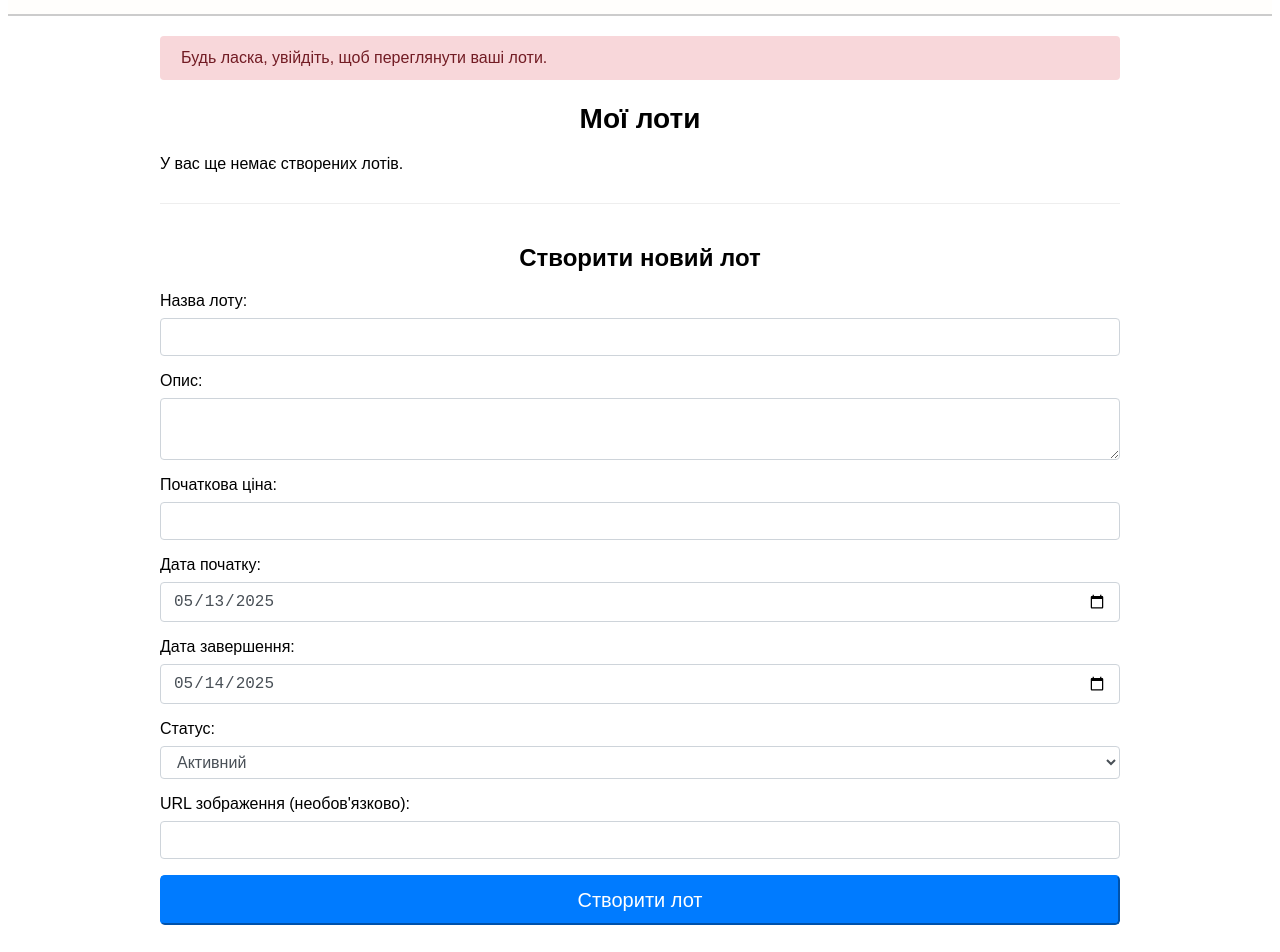
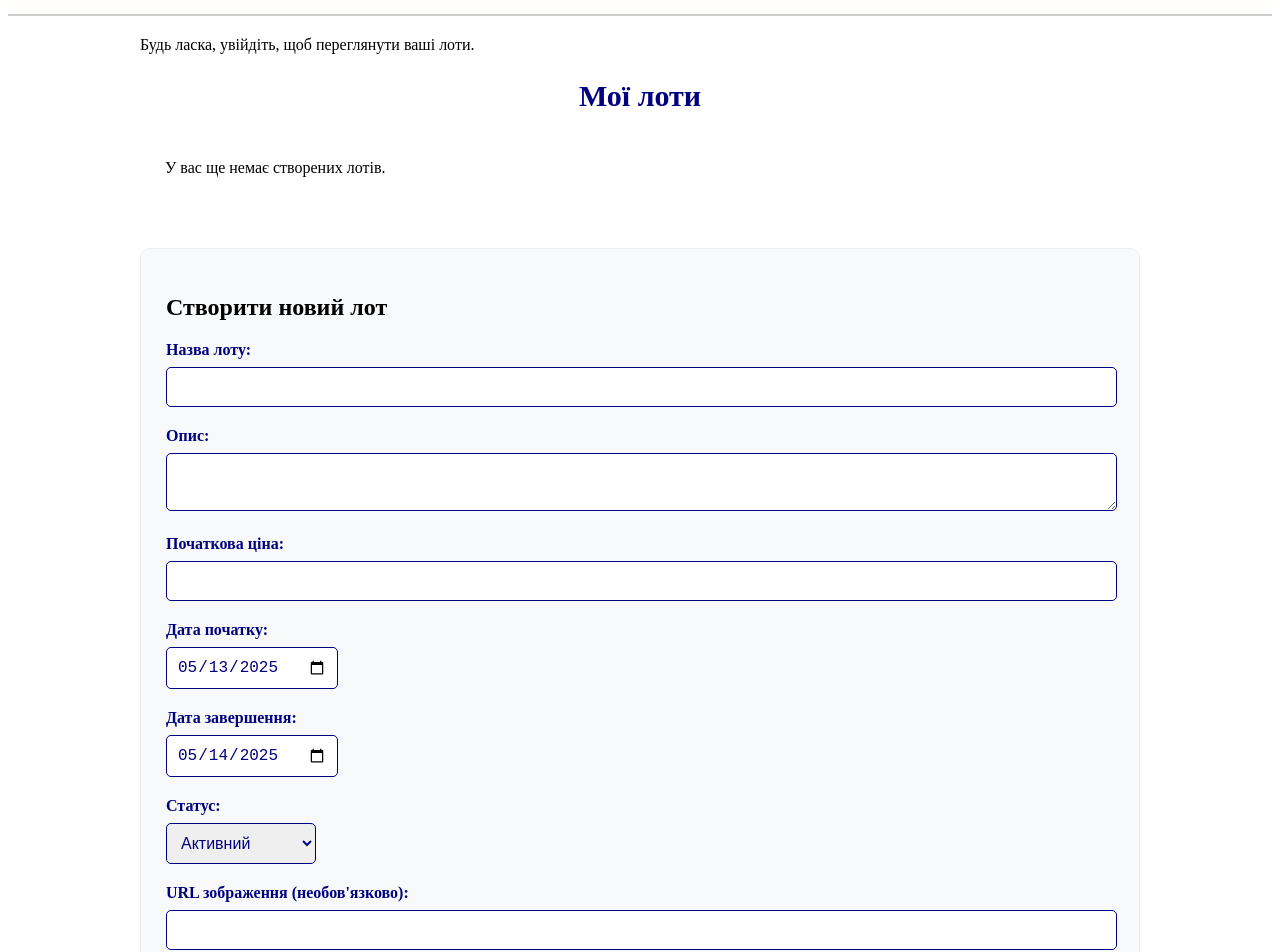
Before and after one commit to Sameliuk/lab-6-frontend, a Vue app: page /users/profile in a window 1280 px wide. Shown: the part 82-1034 px from the top of the page. Built offline with nearby package versions, Linux system fonts and the light colour scheme.

Commit message:
Remove comments

```diff
--- a/src/view/UserProfileView.vue
+++ b/src/view/UserProfileView.vue
@@ -85,23 +85,21 @@
 <script setup>
 import { ref, onMounted } from 'vue';
 import { useUserStore } from '@/stores/userStore';
-// import { useRouter } from 'vue-router'; // Розкоментуйте, якщо будете використовувати router для навігації, наприклад, в editLot
 
-// const router = useRouter(); // Ініціалізуйте, якщо потрібно для editLot
 const userStore = useUserStore();
 
 const lots = ref([]);
-const error = ref(null); // Для відображення загальних помилок на сторінці
+const error = ref(null);
 const isLoadingLots = ref(true);
 const isCreatingLot = ref(false);
 
 const newLot = ref({
   title: '',
   description: '',
-  startPrice: null, // Важливо: початкове значення null
+  startPrice: null,
   startTime: getTodayDate(),
   endTime: getTomorrowDate(),
-  status: true, // За замовчуванням лот активний (булеве значення)
+  status: true,
   image: ''
 });
 
@@ -129,9 +127,9 @@ async function fetchUserLots() {
     return;
   }
   try {
-    const response = await fetch(`${apiBaseUrl}/lots`, { // Припускаємо, що цей ендпоінт повертає лоти поточного користувача або всі лоти, якщо потрібна фільтрація на бекенді
+    const response = await fetch(`${apiBaseUrl}/lots`, {
         method: 'GET',
-        credentials: 'include' // Додано для сесій
+        credentials: 'include'
     });
     if (!response.ok) {
       const errorData = await response.json().catch(() => ({ message: `Помилка ${response.status} при завантаженні лотів (сервер не повернув JSON)` }));
@@ -173,33 +171,30 @@ function formatDate(dateString) {
 
 async function updateLotStatus(lotToUpdate) {
   error.value = null;
-  const newStatusForBackend = lotToUpdate.status; // v-model вже оновив lot.status до нового значення
+  const newStatusForBackend = lotToUpdate.status;
 
   console.log(`[UserProfileView] Спроба оновити статус для лоту ID ${lotToUpdate.id} на: ${newStatusForBackend}`);
   try {
     const response = await fetch(`${apiBaseUrl}/lots/${lotToUpdate.id}/status`, {
       method: 'PUT',
       headers: { 'Content-Type': 'application/json' },
-      body: JSON.stringify({ newStatus: String(newStatusForBackend) }), // Надсилаємо рядок "true" або "false"
-      credentials: 'include' // Додано для сесій
+      body: JSON.stringify({ newStatus: String(newStatusForBackend) }),
+      credentials: 'include'
     });
     if (!response.ok) {
       const errorData = await response.json().catch(() => ({ message: 'Помилка оновлення статусу (сервер не повернув JSON)' }));
       throw new Error(errorData.message || 'Помилка оновлення статусу');
     }
     console.log(`[UserProfileView] Статус для лоту ID ${lotToUpdate.id} успішно оновлено на бекенді.`);
-    // Якщо бекенд повертає оновлений лот, можна оновити його в `lots.value`
-    // const updatedLotFromServer = await response.json();
-    // const lotIndex = lots.value.findIndex(l => l.id === updatedLotFromServer.id);
-    // if (lotIndex !== -1) lots.value.splice(lotIndex, 1, updatedLotFromServer);
+
   } catch (err) {
     console.error('[UserProfileView] Помилка оновлення статусу:', err);
     error.value = err.message;
     alert(`Помилка оновлення статусу: ${err.message}`);
-    // Відкат зміни статусу в UI у разі помилки
+
     const lotInArray = lots.value.find(l => l.id === lotToUpdate.id);
     if (lotInArray) {
-      lotInArray.status = !newStatusForBackend; // Повертаємо до попереднього значення
+      lotInArray.status = !newStatusForBackend;
     }
   }
 }
@@ -211,7 +206,7 @@ async function deleteLot(lotId) {
     try {
       const response = await fetch(`${apiBaseUrl}/lots/${lotId}`, {
         method: 'DELETE',
-        credentials: 'include' // Додано для сесій
+        credentials: 'include'
       });
       if (!response.ok) {
         const errorData = await response.json().catch(() => ({ message: 'Помилка видалення лоту (сервер не повернув JSON)' }));
@@ -235,7 +230,6 @@ async function handleCreateLot() {
     return;
   }
 
-  // --- Покращена клієнтська валідація ---
   if (!newLot.value.title.trim()) {
     alert('Назва лоту є обов\'язковою.'); return;
   }
@@ -254,53 +248,48 @@ async function handleCreateLot() {
   if (new Date(newLot.value.endTime) <= new Date(newLot.value.startTime)) {
     alert('Дата завершення має бути пізнішою за дату початку.'); return;
   }
-  // --- Кінець валідації ---
 
   isCreatingLot.value = true;
   error.value = null;
-
 
   const payload = {
     userId: userStore.userId,
     title: newLot.value.title.trim(),
     description: newLot.value.description.trim(),
-    startPrice: parseFloat(newLot.value.startPrice),    // <--- ЗМІНЕНО на startPrice (camelCase)
-    currentPrice: parseFloat(newLot.value.startPrice),  // <--- ЗМІНЕНО на currentPrice (camelCase)
-    status: newLot.value.status, // newLot.status вже має бути булевим з вашого select
-    startTime: newLot.value.startTime,                   // <--- ЗМІНЕНО на startTime (camelCase)
-    endTime: newLot.value.endTime,                     // <--- ЗМІНЕНО на endTime (camelCase)
+    startPrice: parseFloat(newLot.value.startPrice),
+    currentPrice: parseFloat(newLot.value.startPrice),
+    status: newLot.value.status,
+    startTime: newLot.value.startTime,
+    endTime: newLot.value.endTime,
     image: newLot.value.image || null
   };
 
-  // Цей console.log є КЛЮЧОВИМ для діагностики помилки "Не всі обов'язкові поля заповнені"
   console.log("[UserProfileView] Дані для створення лоту (payload):", JSON.stringify(payload, null, 2));
 
   try {
-    const response = await fetch(`${apiBaseUrl}/lots/create`, { // Перевірте, чи URL /lots/create правильний
+    const response = await fetch(`${apiBaseUrl}/lots/create`, {
       method: 'POST',
       headers: { 'Content-Type': 'application/json' },
       body: JSON.stringify(payload),
-      credentials: 'include' // Додано для сесій
+      credentials: 'include'
     });
 
-    if (!response.ok) { // Якщо статус не 2xx (наприклад, 400, 401, 500)
+    if (!response.ok) {
       const errorData = await response.json().catch(() => ({
         error: `Помилка створення лоту. Статус: ${response.status}. Сервер не повернув JSON.`
       }));
-      // errorData.message з вашого бекенду (якщо є), або errorData.error, або запасне повідомлення
+
       throw new Error(errorData.message || errorData.error || `Невідома помилка створення лоту (статус ${response.status})`);
     }
 
-    const createdLot = await response.json(); // Очікуємо, що бекенд поверне створений лот
+    const createdLot = await response.json();
     console.log("[UserProfileView] Лот успішно створено на бекенді:", createdLot);
 
-    // Додаємо новий лот на початок списку і коректно обробляємо його статус
     lots.value.unshift({
         ...createdLot,
         status: typeof createdLot.status === 'string' ? createdLot.status.toLowerCase() === 'true' : Boolean(createdLot.status)
     });
 
-    // Очищаємо форму
     newLot.value = {
       title: '',
       description: '',
@@ -312,8 +301,8 @@ async function handleCreateLot() {
     };
   } catch (err) {
     console.error('[UserProfileView] Помилка створення лоту (в catch блоці):', err);
-    error.value = err.message; // Відображаємо помилку користувачу через <div v-if="error"...>
-    alert(`Помилка створення лоту: ${err.message}`); // Додатково показуємо alert
+    error.value = err.message;
+    alert(`Помилка створення лоту: ${err.message}`);
   } finally {
     isCreatingLot.value = false;
   }
@@ -321,7 +310,7 @@ async function handleCreateLot() {
 
 function editLot(lot) {
   alert(`Редагування лоту: ${lot.title} (ID: ${lot.id}) - функціонал ще не реалізовано`);
-  // Для реалізації: router.push(`/edit-lot/${lot.id}`); або відкриття модального вікна
+
 }
 
 onMounted(() => {
@@ -331,175 +320,279 @@ onMounted(() => {
   } else {
     console.warn('[UserProfileView] Користувач не авторизований при завантаженні профілю. Лоти не завантажено.');
     error.value = 'Будь ласка, увійдіть, щоб переглянути ваші лоти.';
-    isLoadingLots.value = false; // Зупиняємо індикатор завантаження, бо запиту не буде
+    isLoadingLots.value = false;
   }
 });
 </script>
 
 <style scoped>
 
-.user-profile-page {
+/* Загальні стилі */
+body {
     font-family: Arial, sans-serif;
+    margin: 0;
+    padding: 0;
+    background-color: #fffefc;
+    color: navy;
 }
 
+/* Контейнер для вмісту */
 .container {
-  max-width: 960px;
-  margin: 20px auto;
-  padding: 0 15px;
+    max-width: 1000px;
+    margin: 0 auto;
+    padding: 20px;
 }
 
-.error-message {
-  color: #721c24;
-  background-color: #f8d7da;
-  border-color: #f5c6cb;
-  padding: .75rem 1.25rem;
-  margin-bottom: 1rem;
-  border: 1px solid transparent;
-  border-radius: .25rem;
+/* Секція для створення лоту і лоти */
+.create-lot-section {
+    background: #f8f9fa;
+    border: 1px solid rgb(238, 238, 239);
+    padding: 25px;
+    border-radius: 10px;
+    margin: 30px 0;
+    box-shadow: 0 2px 4px rgba(0, 0, 0, 0.05);
+}
+
+#lots-container {
+    padding: 25px;
+    display: flex;
+    flex-wrap: wrap;
 }
 
 .title {
-  margin-bottom: 20px;
-  font-size: 1.75rem;
+    font-size: 30px;
+    margin-bottom: 5px;
+    color: navy;
+    font-weight: bold;
     text-align: center;
 }
 
-#lots-container .lot {
-  border: 1px solid #ddd;
-  padding: 15px;
+.lot {
+    background-color: #f8f9fa;
+    border: 1px solid rgb(238, 238, 239);
+    border-radius: 8px;
+    padding: 20px;
+    margin: 10px;
+    width: 30%;
+    box-sizing: border-box;
+    transition: transform 0.3s ease, box-shadow 0.3s ease;
     margin-bottom: 20px;
-  border-radius: 5px;
-  background-color: #fff;
+}
+
+.lot:hover {
+    transform: translateY(-10px);
+    box-shadow: 0 4px 8px rgba(0, 0, 0, 0.1);
 }
 
 .lot h3 {
-  margin-top: 0;
-  margin-bottom: .5rem;
-  font-size: 1.5rem;
+    font-size: 20px;
+    margin-bottom: 10px;
 }
 
 .lot p {
-  margin-bottom: .5rem;
-  line-height: 1.6;
-}
-.lot .desc {
-    color: #555;
+    font-size: 16px;
+    margin: 5px 0;
+    color: #7a80a2;
+    word-wrap: break-word;
 }
 
 .status-select {
-  padding: .375rem .75rem;
-  font-size: 1rem;
-  line-height: 1.5;
-  color: #495057;
-  background-color: #fff;
-  background-clip: padding-box;
-  border: 1px solid #ced4da;
-  border-radius: .25rem;
-  transition: border-color .15s ease-in-out,box-shadow .15s ease-in-out;
+    padding: 5px;
+    border-radius: 4px;
+    font-size: 14px;
+    margin-right: 10px;
 }
 
 .status-indicator {
+    padding: 5px 10px;
+    border-radius: 4px;
+    font-size: 14px;
     display: inline-block;
-  width: 10px;
-  height: 10px;
-  border-radius: 50%;
-  margin-left: 8px;
-  vertical-align: middle;
 }
 
 .status-indicator.active {
-  background-color: #28a745;
+    background-color: #4caf50;
+    color: white;
 }
 
 .status-indicator.inactive {
-  background-color: #dc3545;
+    background-color: #f44336;
+    color: white;
 }
 
-.lot-actions {
-  margin-top: 15px;
+.delete-lot-button {
+    background-color: rgb(120, 120, 233);
+    color: white;
+    border: none;
+    border-radius: 5px;
+    padding: 8px 15px;
+    font-size: 14px;
+    cursor: pointer;
+    transition: background-color 0.3s ease;
 }
 
-.lot-actions button {
-  margin-right: 10px;
-  padding: .375rem .75rem;
-  font-size: 1rem;
-  border-radius: .25rem;
-  cursor: pointer;
-  border: 1px solid transparent;
+.delete-lot-button:hover {
+    background-color: #6c6ce5;
 }
 
-.edit-lot-button {
-  color: #212529;
-  background-color: #ffc107;
-  border-color: #ffc107;
+/* Стилі для форми */
+.form-group {
+    margin-bottom: 20px;
 }
 
-.edit-lot-button:disabled,
-.edit-lot-button.disabled-button {
-  color: #6c757d;
-  background-color: #e9ecef;
-  border-color: #ced4da;
+.form-group label {
+    display: block;
+    margin-bottom: 8px;
+    font-weight: 600;
+    color: navy;
+}
+
+.form-group input[type='text'],
+.form-group textarea,
+.form-group input[type='number'] {
+    width: 98%;
+    padding: 10px;
+    border: 1px solid navy;
+    border-radius: 5px;
+    font-size: 16px;
+    transition: border-color 0.3s ease;
+}
+
+.form-group input[type='text']:focus,
+.form-group input[type='date']:focus,
+.form-group textarea:focus,
+.form-group input[type='number']:focus,
+.form-group select:focus {
+    outline: none;
+    border-color: rgb(120, 120, 233);
+    box-shadow: 0 0 0 2px rgba(120, 120, 233, 0.2);
+}
+
+/* Стилі для селекту */
+select,
+.form-group input[type='date'] {
+    border: 1px solid navy;
+    border-radius: 5px;
+    font-size: 16px;
+    transition: border-color 0.3s ease;
+    width: 150px;
+    padding: 10px;
+    color: navy;
+    cursor: pointer;
+}
+
+select option {
+    padding: 10px;
+    font-size: 16px;
+}
+
+/* Стилі для кнопки */
+button {
+    background-color: rgb(120, 120, 233);
+    color: white;
+    padding: 12px 25px;
+    border: none;
+    border-radius: 5px;
+    cursor: pointer;
+    font-size: 16px;
+    transition: background-color 0.3s ease;
+}
+
+.button:hover {
+    background-color: #6c6ce5;
+}
+.disabled-button {
+    opacity: 0.5;
     cursor: not-allowed;
 }
 
-.delete-lot-button {
-  color: #fff;
-  background-color: #dc3545;
-  border-color: #dc3545;
+/* Header */
+header {
+    display: flex;
+    justify-content: space-between;
+    align-items: center;
+    background-color: #fffefc;
+    padding: 15px 20px;
+    border-bottom: 2px solid #ccc;
 }
 
-.create-lot-section {
-  margin-top: 30px;
-  padding-top: 20px;
-  border-top: 1px solid #eee;
+a.logo {
+    text-decoration: none;
+    color: navy;
+    display: inline-block;
 }
 
-.create-lot-section h2 {
-  margin-bottom: 20px;
-  text-align: center;
+a.logo:hover {
+    color: #0000b3;
 }
 
-.form-group {
-  margin-bottom: 1rem;
+.logo {
+    margin-left: 25px;
+    font-size: 50px;
+    font-weight: bold;
 }
 
-.form-group label {
-  display: inline-block;
-  margin-bottom: .5rem;
+.profile a {
+    text-decoration: none;
+    font-weight: bold;
+    margin: 15px;
+}
+.modal {
+    display: none;
+    position: fixed;
+    z-index: 1000;
+    left: 0;
+    top: 0;
+    width: 100%;
+    height: 100%;
+    background-color: rgba(0, 0, 0, 0.5);
+    overflow-y: auto;
 }
 
-.form-group input[type="text"],
-.form-group input[type="number"],
-.form-group input[type="date"],
-.form-group textarea,
-.form-group select {
-  display: block;
-  width: 100%;
-  padding: .375rem .75rem;
-  font-size: 1rem;
-  line-height: 1.5;
-  color: #495057;
-  background-color: #fff;
-  background-clip: padding-box;
-  border: 1px solid #ced4da;
-  border-radius: .25rem;
-  box-sizing: border-box;
+.modal-content {
+    background-color: white;
+    position: relative;
+    margin: 20px auto;
+    padding: 20px;
+    border-radius: 5px;
+    width: 80%;
+    max-width: 600px;
+    top: 50px;
 }
 
-.button {
-  color: #fff;
-  background-color: #007bff;
-  border-color: #007bff;
-  padding: .5rem 1rem;
-  font-size: 1.25rem;
-  line-height: 1.5;
-  border-radius: .3rem;
+.close-modal {
+    float: right;
+    font-size: 28px;
+    font-weight: bold;
     cursor: pointer;
-  width: 100%;
 }
-.button:disabled {
-  background-color: #6c757d;
-  border-color: #6c757d;
-  cursor: not-allowed;
+
+.close-modal:hover {
+    color: #f44336;
 }
+body.modal-open {
+    overflow: hidden;
+}
+
+/* Кнопка редагування */
+.edit-lot-button {
+    background-color: #4caf50;
+    color: white;
+    border: none;
+    padding: 8px 12px;
+    margin-right: 10px;
+    border-radius: 4px;
+    cursor: pointer;
+}
+
+.edit-lot-button:hover {
+    background-color: #45a049;
+}
+
+/* Стилі для кнопок дій */
+.lot-actions {
+    display: flex;
+    margin-top: 10px;
+}
+
 </style>
```
Also changed, not shown: src/view/auth/SignInView.vue (+13 -16 lines), src/view/auth/SignUpView.vue (+15 -20 lines). Lines whose indentation alone changed are shown as unchanged.
